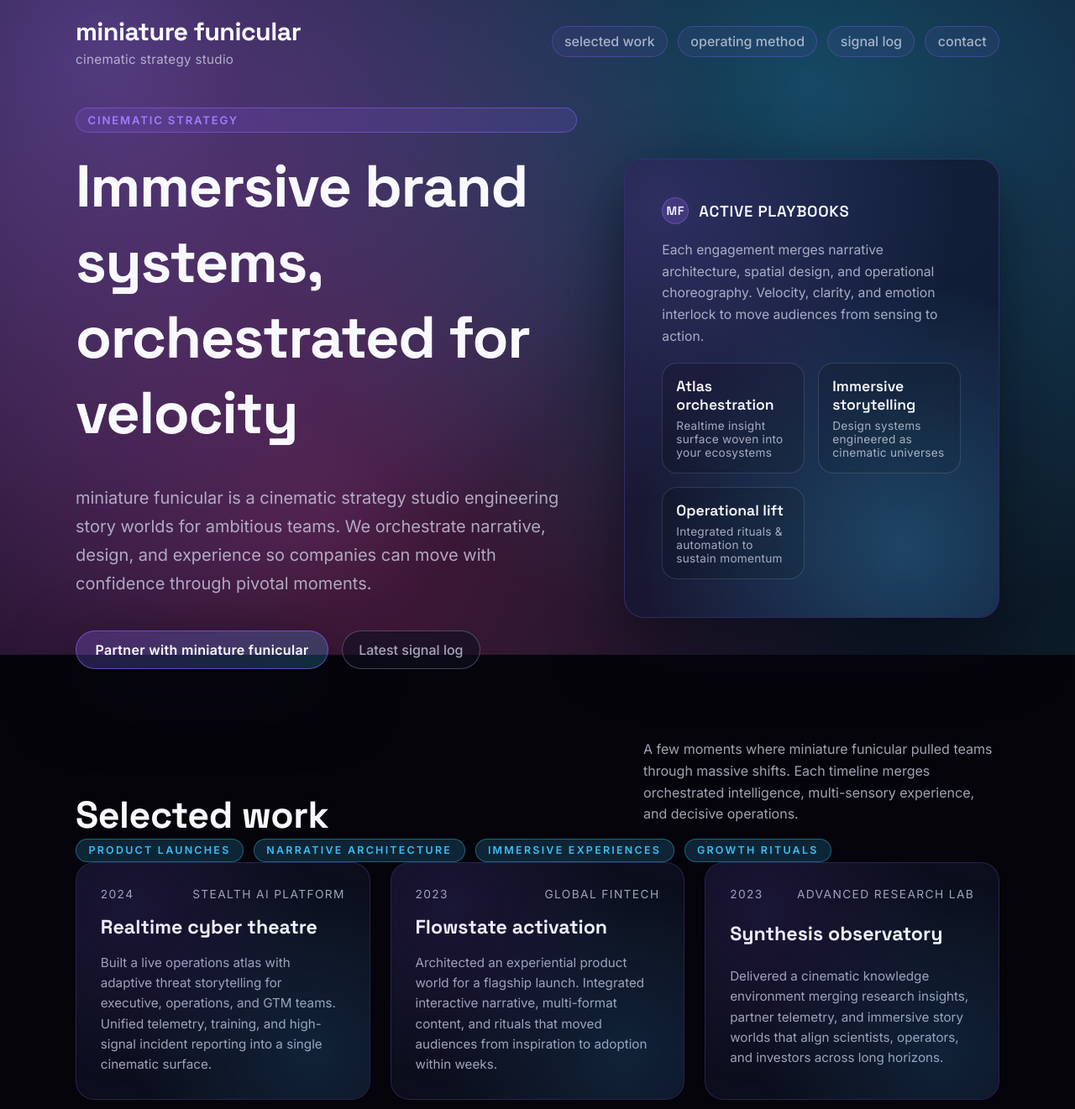
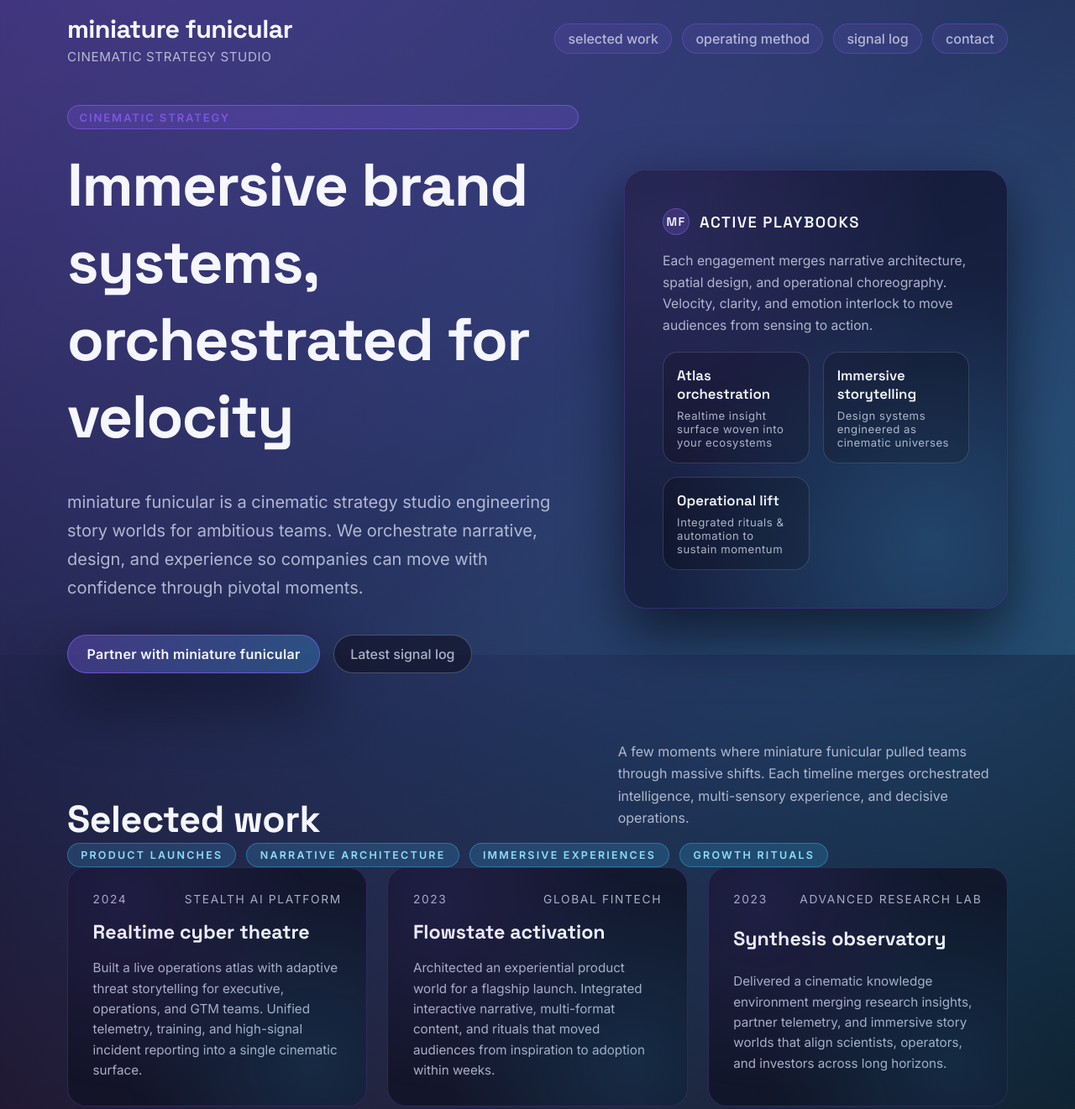
Before and after one commit to fr33s0ul/Purple-Parallax, a plain HTML site: page docs/index.html in a window 1280 px wide. Shown: the part 20-1341 px from the top of the page at 84% size. Drawn offline with Linux system fonts and the light colour scheme.

Commit message:
Recreate docs landing page to mirror miniature funicular

```diff
--- a/docs/index.html
+++ b/docs/index.html
@@ -13,25 +13,24 @@
     <style>
       :root {
         color-scheme: dark;
-        --page-width: min(1100px, 92vw);
-        --bg-color: #05040a;
-        --bg-overlay: radial-gradient(circle at 10% 10%, rgba(161, 117, 255, 0.4), transparent 52%),
-          radial-gradient(circle at 75% 15%, rgba(46, 206, 255, 0.32), transparent 58%),
-          radial-gradient(circle at 30% 80%, rgba(236, 72, 153, 0.28), transparent 64%),
-          linear-gradient(150deg, #05040a 0%, #0b0a1e 55%, #05040a 100%);
-        --surface-color: rgba(16, 18, 36, 0.74);
-        --surface-strong: rgba(24, 26, 52, 0.78);
-        --surface-soft: rgba(33, 35, 70, 0.34);
-        --border-color: rgba(130, 146, 204, 0.35);
-        --border-strong: rgba(148, 163, 184, 0.55);
-        --text-color: #f8f9ff;
-        --muted-color: rgba(214, 219, 238, 0.74);
-        --accent-color: #8f62ff;
-        --accent-soft: rgba(143, 98, 255, 0.2);
-        --accent-strong: #9d7fff;
-        --chip-color: rgba(56, 189, 248, 0.18);
-        --chip-text: #38bdf8;
-        --shadow: 0 30px 80px rgba(8, 9, 20, 0.65);
+        --page-width: min(1120px, 92vw);
+        --bg: radial-gradient(circle at 8% -10%, rgba(131, 92, 255, 0.45), transparent 55%),
+          radial-gradient(circle at 88% 18%, rgba(56, 189, 248, 0.32), transparent 60%),
+          radial-gradient(circle at 20% 80%, rgba(239, 68, 146, 0.28), transparent 60%),
+          #05040a;
+        --overlay: linear-gradient(140deg, rgba(143, 98, 255, 0.12), transparent 55%, rgba(56, 189, 248, 0.18));
+        --surface: rgba(16, 18, 36, 0.78);
+        --surface-strong: rgba(25, 28, 55, 0.82);
+        --surface-soft: rgba(30, 34, 70, 0.55);
+        --border: rgba(142, 154, 209, 0.35);
+        --border-strong: rgba(148, 163, 184, 0.5);
+        --text: #f5f6ff;
+        --muted: rgba(215, 220, 240, 0.78);
+        --accent: #8f62ff;
+        --accent-soft: rgba(143, 98, 255, 0.18);
+        --accent-strong: rgba(143, 98, 255, 0.72);
+        --cyan-soft: rgba(56, 189, 248, 0.22);
+        --shadow: 0 30px 70px rgba(5, 6, 16, 0.65);
       }
 
       * {
@@ -42,31 +41,23 @@
         margin: 0;
         min-height: 100vh;
         font-family: "Inter", "Space Grotesk", -apple-system, BlinkMacSystemFont, "Segoe UI", sans-serif;
-        background: var(--bg-color);
-        color: var(--text-color);
-        position: relative;
+        background: var(--bg);
+        color: var(--text);
         display: flex;
         flex-direction: column;
         align-items: center;
         overflow-x: hidden;
-      }
-
-      body::before {
-        content: "";
-        position: fixed;
-        inset: 0;
-        background: var(--bg-overlay);
-        z-index: -2;
+        position: relative;
       }
 
       body::after {
         content: "";
         position: fixed;
         inset: 0;
-        background: linear-gradient(125deg, rgba(143, 98, 255, 0.16), transparent 55%, rgba(56, 189, 248, 0.18));
+        background: var(--overlay);
         pointer-events: none;
         mix-blend-mode: screen;
-        opacity: 0.7;
+        opacity: 0.75;
         z-index: -1;
       }
 
@@ -85,8 +76,8 @@
         display: flex;
         align-items: center;
         justify-content: space-between;
-        gap: 2.4rem;
-        padding: clamp(1.5rem, 4vw, 2.4rem) 0 0;
+        gap: 2.2rem;
+        padding: clamp(1.4rem, 4vw, 2.2rem) 0 0;
       }
 
       .brand {
@@ -96,16 +87,17 @@
 
       .brand span {
         font-family: "Space Grotesk", "Inter", sans-serif;
+        font-size: clamp(1.4rem, 3vw, 1.9rem);
         font-weight: 700;
         letter-spacing: -0.02em;
         text-transform: lowercase;
-        font-size: clamp(1.4rem, 3vw, 1.9rem);
       }
 
       .brand small {
         font-size: 0.95rem;
-        color: var(--muted-color);
-        letter-spacing: 0.02em;
+        letter-spacing: 0.04em;
+        text-transform: uppercase;
+        color: var(--muted);
       }
 
       nav {
@@ -120,31 +112,31 @@
         display: inline-flex;
         align-items: center;
         gap: 0.4rem;
-        padding: 0.45rem 0.9rem;
+        padding: 0.45rem 0.95rem;
         border-radius: 999px;
         border: 1px solid rgba(143, 98, 255, 0.3);
-        color: var(--muted-color);
+        background: rgba(143, 98, 255, 0.1);
+        color: var(--muted);
         font-weight: 500;
         transition: all 0.25s ease;
-        background: rgba(143, 98, 255, 0.08);
       }
 
       .nav-link:hover,
       .nav-link:focus-visible {
-        color: var(--text-color);
+        color: var(--text);
         border-color: rgba(143, 98, 255, 0.55);
-        background: rgba(143, 98, 255, 0.16);
+        background: rgba(143, 98, 255, 0.18);
       }
 
       main {
         display: grid;
-        gap: clamp(3rem, 6vw, 4.2rem);
-        padding: clamp(1.6rem, 5vw, 3rem) 0 clamp(4.6rem, 7vw, 5.6rem);
+        gap: clamp(3.2rem, 5vw, 4.5rem);
+        padding: clamp(1.8rem, 5vw, 3rem) 0 clamp(4.6rem, 7vw, 6rem);
       }
 
       .hero {
         display: grid;
-        gap: clamp(2.4rem, 5vw, 3.5rem);
+        gap: clamp(2.4rem, 5vw, 3.4rem);
       }
 
       .hero-heading {
@@ -158,8 +150,8 @@
         gap: 0.4rem;
         border-radius: 999px;
         padding: 0.35rem 0.85rem;
-        border: 1px solid rgba(143, 98, 255, 0.5);
-        background: rgba(143, 98, 255, 0.15);
+        border: 1px solid rgba(143, 98, 255, 0.55);
+        background: rgba(143, 98, 255, 0.18);
         color: var(--accent-strong);
         font-size: 0.82rem;
         font-weight: 600;
@@ -170,20 +162,19 @@
       h1 {
         margin: 0;
         font-family: "Space Grotesk", "Inter", sans-serif;
-        font-size: clamp(2.8rem, 5.5vw, 4.6rem);
+        font-size: clamp(2.9rem, 5.6vw, 4.8rem);
         letter-spacing: -0.02em;
       }
 
       .hero-copy {
-        color: var(--muted-color);
+        color: var(--muted);
         font-size: clamp(1.05rem, 2vw, 1.25rem);
         line-height: 1.7;
-        max-width: 48ch;
+        max-width: 50ch;
       }
 
       .hero-actions {
         display: flex;
-        align-items: center;
         gap: 1rem;
         flex-wrap: wrap;
       }
@@ -195,8 +186,8 @@
         padding: 0.75rem 1.4rem;
         border-radius: 999px;
         border: 1px solid rgba(143, 98, 255, 0.6);
-        background: linear-gradient(120deg, rgba(143, 98, 255, 0.25), rgba(56, 189, 248, 0.22));
-        color: var(--text-color);
+        background: linear-gradient(120deg, rgba(143, 98, 255, 0.28), rgba(56, 189, 248, 0.24));
+        color: var(--text);
         font-weight: 600;
         letter-spacing: 0.02em;
         box-shadow: var(--shadow);
@@ -210,7 +201,7 @@
         border-radius: 999px;
         border: 1px solid rgba(148, 163, 184, 0.4);
         background: rgba(15, 16, 32, 0.6);
-        color: var(--muted-color);
+        color: var(--muted);
         font-weight: 500;
       }
 
@@ -218,9 +209,9 @@
         display: grid;
         gap: 1.1rem;
         padding: clamp(1.8rem, 4vw, 2.8rem);
-        border-radius: 24px;
-        background: linear-gradient(160deg, rgba(15, 18, 42, 0.72), rgba(18, 22, 54, 0.65));
-        border: 1px solid rgba(143, 98, 255, 0.26);
+        border-radius: 26px;
+        background: linear-gradient(160deg, rgba(15, 18, 42, 0.78), rgba(18, 22, 54, 0.7));
+        border: 1px solid rgba(143, 98, 255, 0.28);
         box-shadow: var(--shadow);
         position: relative;
         overflow: hidden;
@@ -230,9 +221,9 @@
         content: "";
         position: absolute;
         inset: 0;
-        background: radial-gradient(circle at 10% 10%, rgba(143, 98, 255, 0.25), transparent 55%),
-          radial-gradient(circle at 75% 85%, rgba(56, 189, 248, 0.32), transparent 55%);
-        opacity: 0.8;
+        background: radial-gradient(circle at 10% 15%, rgba(143, 98, 255, 0.2), transparent 55%),
+          radial-gradient(circle at 80% 85%, rgba(56, 189, 248, 0.26), transparent 55%);
+        opacity: 0.75;
         mix-blend-mode: screen;
         pointer-events: none;
       }
@@ -244,7 +235,7 @@
         font-family: "Space Grotesk", "Inter", sans-serif;
         font-size: 1.15rem;
         font-weight: 600;
-        letter-spacing: 0.04em;
+        letter-spacing: 0.08em;
         text-transform: uppercase;
       }
 
@@ -254,15 +245,15 @@
         justify-content: center;
         width: 32px;
         height: 32px;
-        border-radius: 999px;
-        background: rgba(143, 98, 255, 0.2);
+        border-radius: 50%;
+        background: var(--accent-soft);
         border: 1px solid rgba(143, 98, 255, 0.4);
         font-size: 0.9rem;
       }
 
       .panel-description {
         margin: 0;
-        color: var(--muted-color);
+        color: var(--muted);
         font-size: 0.98rem;
         line-height: 1.65;
       }
@@ -276,22 +267,22 @@
       .stat {
         padding: 1rem;
         border-radius: 18px;
-        border: 1px solid rgba(148, 163, 184, 0.22);
+        border: 1px solid rgba(148, 163, 184, 0.24);
         background: rgba(16, 18, 36, 0.55);
         display: grid;
-        gap: 0.4rem;
+        gap: 0.45rem;
       }
 
       .stat strong {
         font-family: "Space Grotesk", "Inter", sans-serif;
         font-weight: 600;
-        font-size: 1.1rem;
+        font-size: 1.05rem;
       }
 
       .stat span {
-        font-size: 0.85rem;
-        color: var(--muted-color);
-        letter-spacing: 0.02em;
+        font-size: 0.82rem;
+        color: var(--muted);
+        letter-spacing: 0.04em;
       }
 
       .section-heading {
@@ -310,9 +301,9 @@
       }
 
       .section-heading p {
-        max-width: 42ch;
-        color: var(--muted-color);
-        line-height: 1.6;
+        max-width: 46ch;
+        color: var(--muted);
+        line-height: 1.65;
         font-size: 1rem;
       }
 
@@ -326,11 +317,11 @@
         display: inline-flex;
         align-items: center;
         gap: 0.4rem;
-        padding: 0.35rem 0.9rem;
+        padding: 0.38rem 0.95rem;
         border-radius: 999px;
-        background: var(--chip-color);
-        border: 1px solid rgba(56, 189, 248, 0.4);
-        color: var(--chip-text);
+        background: rgba(56, 189, 248, 0.18);
+        border: 1px solid rgba(56, 189, 248, 0.38);
+        color: rgba(152, 228, 255, 0.95);
         font-size: 0.78rem;
         letter-spacing: 0.18em;
         text-transform: uppercase;
@@ -347,9 +338,9 @@
         position: relative;
         display: grid;
         gap: 1rem;
-        padding: 1.8rem;
+        padding: 1.85rem;
         border-radius: 22px;
-        background: var(--surface-color);
+        background: var(--surface);
         border: 1px solid rgba(143, 98, 255, 0.24);
         overflow: hidden;
       }
@@ -358,8 +349,8 @@
         content: "";
         position: absolute;
         inset: 0;
-        background: radial-gradient(circle at 20% 20%, rgba(143, 98, 255, 0.16), transparent 60%),
-          radial-gradient(circle at 80% 80%, rgba(56, 189, 248, 0.18), transparent 60%);
+        background: radial-gradient(circle at 18% 16%, rgba(143, 98, 255, 0.16), transparent 60%),
+          radial-gradient(circle at 82% 82%, rgba(56, 189, 248, 0.18), transparent 60%);
         opacity: 0.7;
         pointer-events: none;
       }
@@ -374,15 +365,15 @@
         display: flex;
         justify-content: space-between;
         gap: 1rem;
-        color: var(--muted-color);
+        color: var(--muted);
         font-size: 0.86rem;
-        letter-spacing: 0.1em;
+        letter-spacing: 0.12em;
         text-transform: uppercase;
       }
 
       .work-description {
         margin: 0;
-        color: var(--muted-color);
+        color: var(--muted);
         font-size: 0.95rem;
         line-height: 1.6;
       }
@@ -394,16 +385,16 @@
       }
 
       .method-card {
-        padding: 1.6rem;
+        padding: 1.65rem;
         border-radius: 20px;
         background: var(--surface-strong);
-        border: 1px solid rgba(148, 163, 184, 0.3);
+        border: 1px solid var(--border);
         display: grid;
         gap: 0.8rem;
       }
 
       .method-card span {
-        font-size: 0.8rem;
+        font-size: 0.78rem;
         text-transform: uppercase;
         letter-spacing: 0.18em;
         color: rgba(143, 98, 255, 0.75);
@@ -412,13 +403,13 @@
       .method-card h3 {
         margin: 0;
         font-family: "Space Grotesk", "Inter", sans-serif;
-        font-size: 1.35rem;
+        font-size: 1.32rem;
       }
 
       .method-card p {
         margin: 0;
-        font-size: 0.95rem;
-        color: var(--muted-color);
+        font-size: 0.94rem;
+        color: var(--muted);
         line-height: 1.6;
       }
 
@@ -426,101 +417,100 @@
         display: grid;
         gap: 1rem;
         position: relative;
-        padding-left: 1.5rem;
+        padding-left: 1.55rem;
       }
 
       .timeline::before {
         content: "";
         position: absolute;
         left: 0.6rem;
-        top: 0.5rem;
-        bottom: 0.5rem;
+        top: 0.6rem;
+        bottom: 0.6rem;
         width: 2px;
         background: linear-gradient(180deg, rgba(143, 98, 255, 0.45), rgba(56, 189, 248, 0.35));
       }
 
       .timeline-item {
         position: relative;
-        padding: 1.2rem 1.5rem;
+        padding: 1.4rem 1.4rem 1.4rem 1.6rem;
         border-radius: 18px;
+        border: 1px solid rgba(148, 163, 184, 0.22);
         background: rgba(16, 18, 36, 0.6);
-        border: 1px solid rgba(143, 98, 255, 0.22);
         display: grid;
-        gap: 0.45rem;
+        gap: 0.6rem;
       }
 
       .timeline-item::before {
         content: "";
         position: absolute;
-        left: -0.95rem;
-        top: 1.4rem;
-        width: 12px;
-        height: 12px;
-        border-radius: 999px;
-        background: rgba(143, 98, 255, 0.85);
-        border: 2px solid #08091c;
-        box-shadow: 0 0 0 4px rgba(143, 98, 255, 0.25);
+        left: -1.05rem;
+        top: 1.65rem;
+        width: 14px;
+        height: 14px;
+        border-radius: 50%;
+        background: rgba(143, 98, 255, 0.9);
+        border: 2px solid rgba(6, 6, 18, 0.9);
+        box-shadow: 0 0 0 6px rgba(143, 98, 255, 0.25);
       }
 
       .timeline-item span {
         font-size: 0.78rem;
-        letter-spacing: 0.2em;
+        letter-spacing: 0.16em;
         text-transform: uppercase;
-        color: rgba(143, 98, 255, 0.75);
+        color: rgba(143, 98, 255, 0.72);
       }
 
       .timeline-item h3 {
         margin: 0;
         font-family: "Space Grotesk", "Inter", sans-serif;
-        font-size: 1.2rem;
+        font-size: 1.25rem;
       }
 
       .timeline-item p {
         margin: 0;
-        color: var(--muted-color);
-        font-size: 0.92rem;
+        font-size: 0.94rem;
+        color: var(--muted);
         line-height: 1.6;
       }
 
       .cta {
+        display: grid;
+        gap: 1.3rem;
+        padding: clamp(2.6rem, 6vw, 3.4rem);
         border-radius: 24px;
-        border: 1px solid rgba(143, 98, 255, 0.3);
-        background: linear-gradient(140deg, rgba(16, 18, 36, 0.75), rgba(24, 26, 52, 0.72));
-        padding: clamp(2rem, 5vw, 2.8rem);
-        display: grid;
-        gap: 1rem;
-        text-align: center;
+        background: linear-gradient(160deg, rgba(15, 18, 42, 0.8), rgba(18, 24, 62, 0.75));
+        border: 1px solid rgba(143, 98, 255, 0.32);
+        box-shadow: var(--shadow);
+        text-align: left;
       }
 
       .cta h2 {
         margin: 0;
         font-family: "Space Grotesk", "Inter", sans-serif;
-        font-size: clamp(1.9rem, 4vw, 2.6rem);
+        font-size: clamp(2rem, 4vw, 2.6rem);
       }
 
       .cta p {
-        margin: 0 auto;
-        max-width: 48ch;
+        margin: 0;
+        color: var(--muted);
         font-size: 1rem;
-        color: var(--muted-color);
-        line-height: 1.6;
-      }
-
-      .cta a {
-        justify-self: center;
+        line-height: 1.65;
+        max-width: 58ch;
       }
 
       footer {
-        padding: clamp(2.4rem, 6vw, 3.2rem) 0 clamp(1.8rem, 4vw, 2.6rem);
         display: grid;
-        gap: 1.2rem;
+        grid-template-columns: repeat(auto-fit, minmax(220px, 1fr));
+        align-items: center;
+        gap: 1rem;
+        padding: clamp(2.4rem, 4vw, 3rem) 0 clamp(2.4rem, 4vw, 3.2rem);
         border-top: 1px solid rgba(148, 163, 184, 0.22);
         margin-top: auto;
       }
 
       footer span {
-        font-size: 0.85rem;
-        color: var(--muted-color);
+        font-size: 0.82rem;
+        color: var(--muted);
         letter-spacing: 0.12em;
         text-transform: uppercase;
       }
@@ -529,7 +519,7 @@
         justify-self: end;
         font-size: 0.95rem;
         letter-spacing: 0.05em;
-        color: var(--chip-text);
+        color: rgba(148, 210, 255, 0.95);
       }
 
       @media (min-width: 960px) {
@@ -539,7 +529,7 @@
         }
       }
 
-      @media (max-width: 720px) {
+      @media (max-width: 760px) {
         header {
           flex-direction: column;
           align-items: flex-start;
@@ -574,9 +564,8 @@
           <span class="tag">Cinematic strategy</span>
           <h1>Immersive brand systems, orchestrated for velocity</h1>
           <p class="hero-copy">
-            miniature funicular is a cinematic strategy studio engineering story worlds for ambitious teams.
-            We orchestrate narrative, design, and experience so companies can move with confidence through
-            pivotal moments.
+            miniature funicular is a cinematic strategy studio engineering story worlds for ambitious teams. We
+            orchestrate narrative, design, and experience so companies can move with confidence through pivotal moments.
           </p>
           <div class="hero-actions">
             <a class="primary-action" href="#contact">Partner with miniature funicular</a>
@@ -586,8 +575,8 @@
         <aside class="hero-panel">
           <div class="panel-title"><span>mf</span>Active playbooks</div>
           <p class="panel-description">
-            Each engagement merges narrative architecture, spatial design, and operational choreography.
-            Velocity, clarity, and emotion interlock to move audiences from sensing to action.
+            Each engagement merges narrative architecture, spatial design, and operational choreography. Velocity,
+            clarity, and emotion interlock to move audiences from sensing to action.
           </p>
           <div class="panel-stats">
             <div class="stat">
@@ -610,8 +599,8 @@
         <div class="section-heading">
           <h2>Selected work</h2>
           <p>
-            A few moments where miniature funicular pulled teams through massive shifts. Each timeline merges
-            orchestrated intelligence, multi-sensory experience, and decisive operations.
+            A few moments where miniature funicular pulled teams through massive shifts. Each timeline merges orchestrated
+            intelligence, multi-sensory experience, and decisive operations.
           </p>
         </div>
         <div class="chip-row">
@@ -661,8 +650,8 @@
         <div class="section-heading">
           <h2>Operating method</h2>
           <p>
-            We choreograph systems in layers—clarity first, velocity always. Each phase stacks to create a universe
-            your teams can live inside while pushing the frontier forward.
+            We choreograph systems in layers—clarity first, velocity always. Each phase stacks to create a universe your
+            teams can live inside while pushing the frontier forward.
           </p>
         </div>
         <div class="method-grid">
@@ -686,8 +675,8 @@
             <span>03</span>
             <h3>Activation</h3>
             <p>
-              Experience design, cinematic storytelling, and operational rollout merge. We deploy the atlas, craft
-              hero moments, and embed automation.
+              Experience design, cinematic storytelling, and operational rollout merge. We deploy the atlas, craft hero
+              moments, and embed automation.
             </p>
           </article>
           <article class="method-card">
@@ -705,8 +694,8 @@
         <div class="section-heading">
           <h2>Signal log</h2>
           <p>
-            Glimpses into current experiments, launches, and research cycles shaping the miniature funicular universe.
-            A running trace of how the studio navigates complex systems.
+            Glimpses into current experiments, launches, and research cycles shaping the miniature funicular universe. A
+            running trace of how the studio navigates complex systems.
           </p>
         </div>
         <div class="timeline">
```
